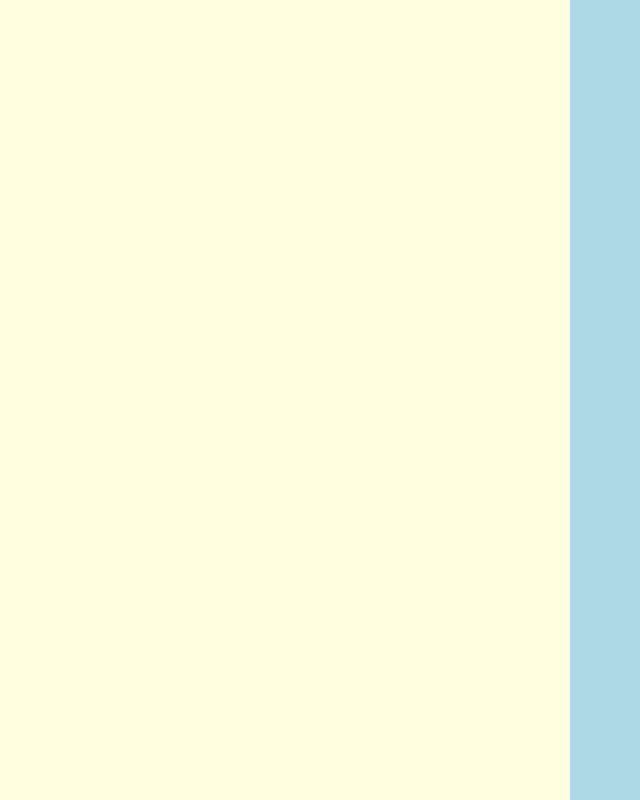
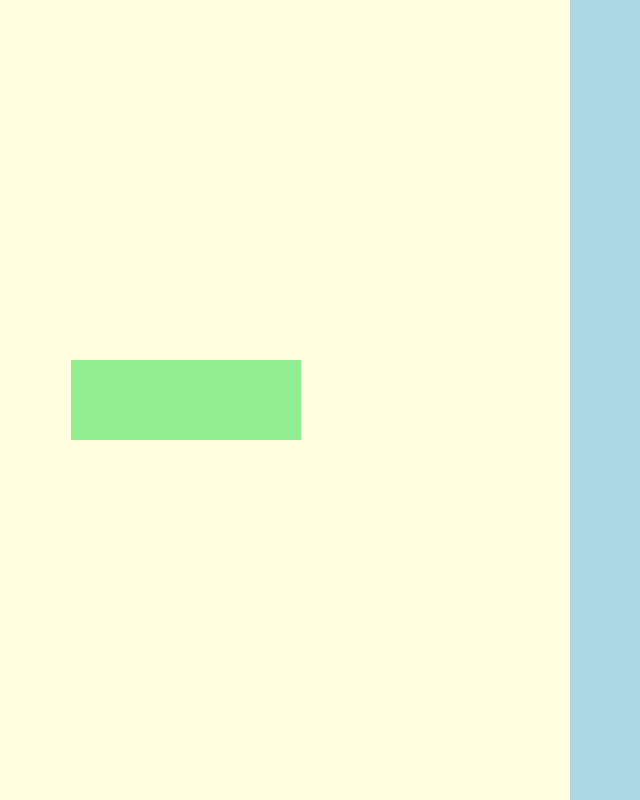
Before and after one commit to 26june/ordered-project, a React (Create React App) app: page / in a window 1280 px wide. Shown: the whole page, without its empty margins (198-838 px from the left). Built offline with nearby package versions, Linux system fonts and the light colour scheme.

Commit message:
create drag and drop  on left side

```diff
--- a/src/App.js
+++ b/src/App.js
@@ -1,6 +1,9 @@
+import { useState } from "react";
+import { DragDropContext } from "react-beautiful-dnd";
 import styled from "styled-components";
 import HomeScreenLeft from "./components/HomeScreenLeft";
 import HomeScreenRight from "./components/HomeScreenRight";
+import numbersData from "./numbers-data";
 
 const Container = styled.div`
   background-color: #424549;
@@ -13,11 +16,32 @@ const Container = styled.div`
 `;
 
 function App() {
+  const [initState, setInitState] = useState(numbersData);
+
+  const {
+    generatedNumbers,
+    myDroppableAreas: { numGenArea, listDropArea },
+  } = initState;
+
+  function handleOnDragEnd() {
+    console.log("Hello Drag Over");
+  }
+
   return (
-    <Container className="App">
-      <HomeScreenLeft></HomeScreenLeft>
-      <HomeScreenRight></HomeScreenRight>
-    </Container>
+    <DragDropContext onDragEnd={handleOnDragEnd}>
+      <Container className="App">
+        <HomeScreenLeft
+          key={numGenArea.id}
+          generatedNumbers={generatedNumbers}
+          numGenArea={numGenArea}
+        ></HomeScreenLeft>
+        <HomeScreenRight
+          key={listDropArea.id}
+          generatedNumbers={generatedNumbers}
+          listDropArea={listDropArea}
+        ></HomeScreenRight>
+      </Container>
+    </DragDropContext>
   );
 }
 
--- /dev/null
+++ b/src/components/GeneratedNumber.jsx
@@ -0,0 +1,24 @@
+import React from "react";
+import { Draggable } from "react-beautiful-dnd";
+import { styled } from "styled-components";
+
+const Container = styled.div`
+  height: 100%;
+  width: 100%;
+
+  background-color: lightgreen;
+`;
+
+export default function GeneratedNumber({ numberId, index }) {
+  return (
+    <Draggable draggableId={numberId} index={index}>
+      {(provided, snapshot) => (
+        <Container
+          ref={provided.innerRef}
+          {...provided.draggableProps}
+          {...provided.dragHandleProps}
+        ></Container>
+      )}
+    </Draggable>
+  );
+}
--- a/src/components/HomeScreenLeft.jsx
+++ b/src/components/HomeScreenLeft.jsx
@@ -1,12 +1,48 @@
 import React from "react";
+import { Droppable } from "react-beautiful-dnd";
 import { styled } from "styled-components";
+import GeneratedNumber from "./GeneratedNumber";
 
 const LeftContainer = styled.div`
   grid-column: 1/4;
   grid-row: 1/6;
   background-color: lightyellow;
+
+  display: flex;
+  justify-content: center;
+  align-items: center;
 `;
 
-export default function HomeScreenLeft() {
-  return <LeftContainer></LeftContainer>;
+const DroppableContainer = styled.div`
+  height: 10%;
+  width: 30%;
+
+  background-color: lightpink;
+`;
+
+export default function HomeScreenLeft({ generatedNumbers, numGenArea }) {
+  return (
+    <LeftContainer>
+      <Droppable droppableId={numGenArea.id}>
+        {(provided, snapshot) => (
+          <DroppableContainer
+            ref={provided.innerRef}
+            {...provided.droppableProps}
+          >
+            {numGenArea.generatedNumbersIds.map((numberId, index) => {
+              return (
+                <GeneratedNumber
+                  key={numberId}
+                  numberId={numberId}
+                  index={index}
+                ></GeneratedNumber>
+              );
+            })}
+
+            {provided.placeholder}
+          </DroppableContainer>
+        )}
+      </Droppable>
+    </LeftContainer>
+  );
 }
--- a/src/components/HomeScreenRight.jsx
+++ b/src/components/HomeScreenRight.jsx
@@ -7,6 +7,13 @@ const RightContainer = styled.div`
   background-color: lightblue;
 `;
 
+const DroppableContainer = styled.div`
+  height: 10%;
+  width: 30%;
+
+  background-color: lightpink;
+`;
+
 export default function HomeScreenRight() {
   return <RightContainer></RightContainer>;
 }
--- a/src/index.js
+++ b/src/index.js
@@ -13,8 +13,8 @@ const GlobalStyle = createGlobalStyle`
 
 const root = ReactDOM.createRoot(document.getElementById("root"));
 root.render(
-  <React.StrictMode>
+  <>
     <GlobalStyle></GlobalStyle>
     <App />
-  </React.StrictMode>
+  </>
 );
--- a/src/numbers-data.js
+++ b/src/numbers-data.js
@@ -1,14 +1,14 @@
 const numbersData = {
   generatedNumbers: {
-    2: { id: 2, content: 2 },
+    1: { id: "1", content: 1 },
   },
-  columns: {
-    genArea: {
-      id: "genArea",
-      generatedNumbersIds: [1],
+  myDroppableAreas: {
+    numGenArea: {
+      id: "numGenArea",
+      generatedNumbersIds: ["1"],
     },
-    dropArea: {
-      id: "dropArea",
+    listDropArea: {
+      id: "listDropArea",
       generatedNumbersIds: [0, 0, 0, 0, 0],
     },
   },
```
